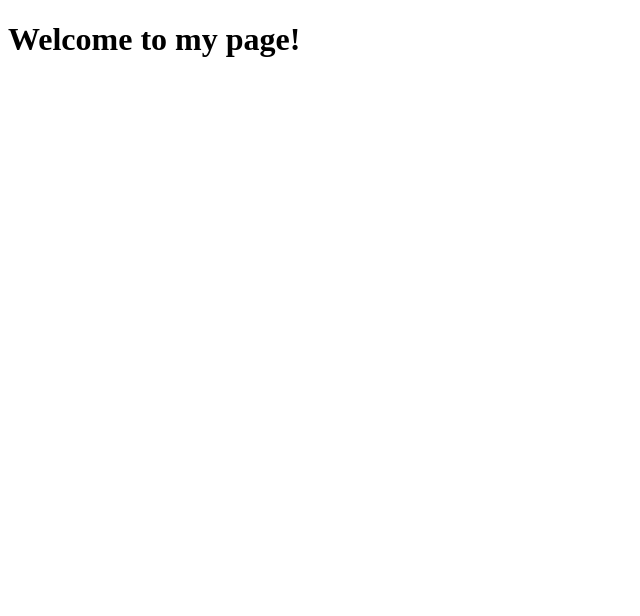
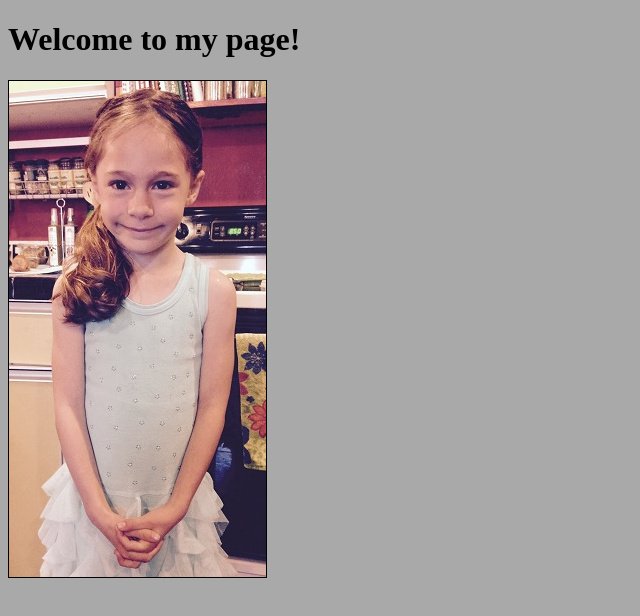
Before and after one commit to alsoucy/practice1, a plain HTML site: page index.html in a window 1280 px wide. Shown: the whole page, without its empty margins (0-640 px from the left). Drawn offline with Linux system fonts and the light colour scheme.

Commit message:
adding css and images

```diff
--- a/index.html
+++ b/index.html
@@ -2,13 +2,15 @@
 <html>
   <head>
     <meta charset="utf-8">
+    <link href="practicecss1.css" type="text/css" rel="stylesheet"/>
     <title>Practice 1</title>
     <header>
       <h1>Welcome to my page!</h1>
     </header>
   </head>
   <body>
+    <img src = images/sawyer257x496.jpg />
 
-        <script src = "practicejs1.js"></script>
+    <script src = "practicejs1.js"></script>
   </body>
 </html>
--- /dev/null
+++ b/practicecss1.css
@@ -0,0 +1,7 @@
+img {
+  border: 1px solid black;
+}
+
+body {
+  background-color: darkgray;
+}
```
Also changed, not shown: images/sawyer257x496.jpg (added).
